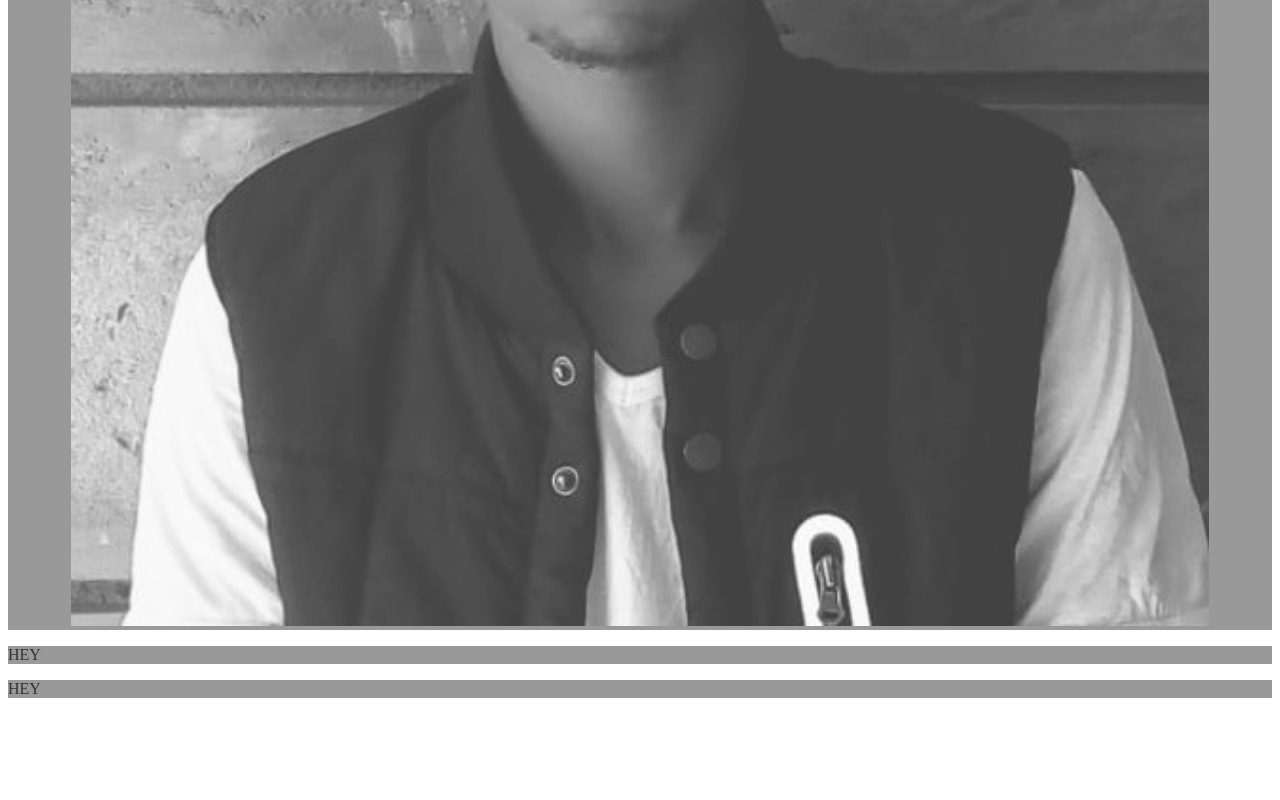
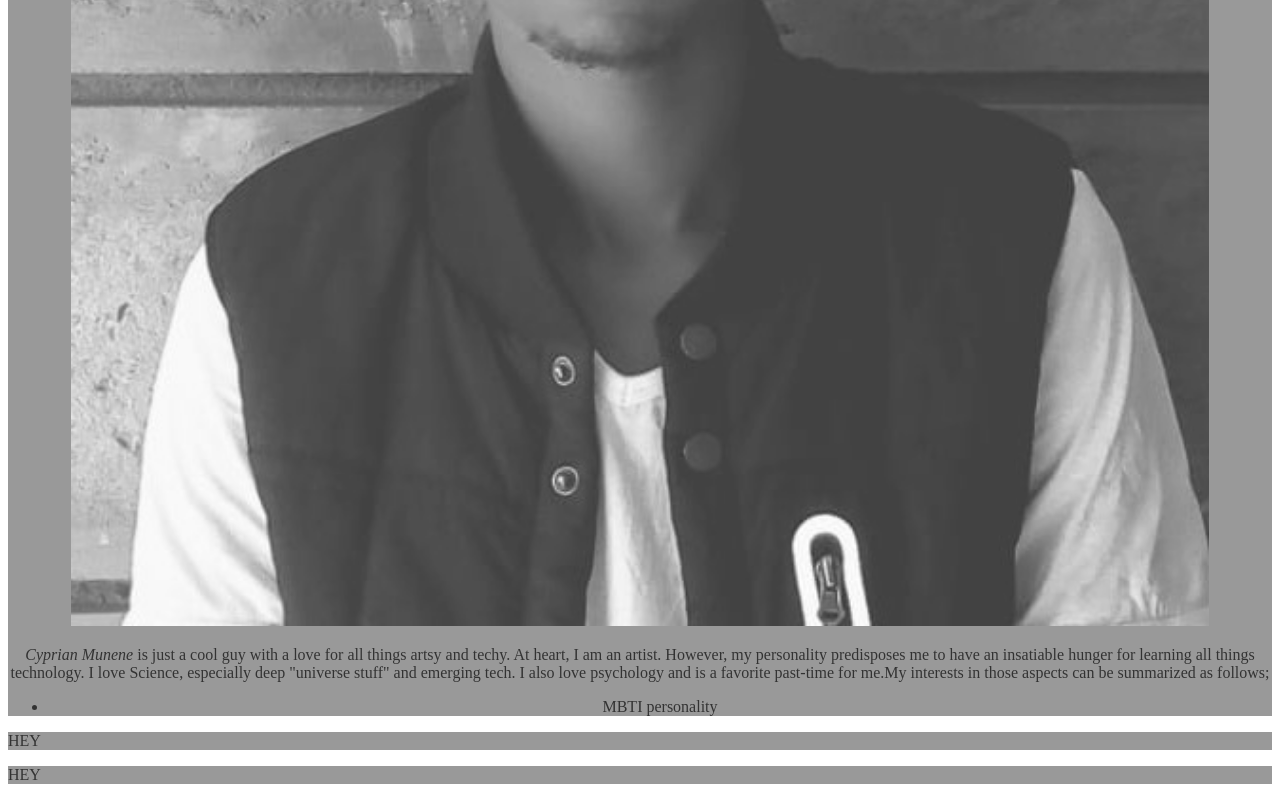
Before and after one commit to MercurialMune/Week1IP, a plain HTML site: page index.html in a window 1280 px wide. Shown: the part 733-1533 px from the top of the page. Before the commit the page ends 1447 px from the top, so only its background shows below. Drawn offline with Linux system fonts and the light colour scheme.

Commit message:
add a paragrapgh to the about me section of the index file

```diff
--- a/index.html
+++ b/index.html
@@ -20,6 +20,10 @@
       <h1>About Me</h1>
       <div class="loll">
         <img src="img/lool.jpg" alt="lool dude">
+        <p><em>Cyprian Munene</em> is just a cool guy with a love for all things artsy and techy. At heart, I am an artist. However, my personality predisposes me to have an insatiable hunger for learning all things technology. I love Science, especially deep "universe stuff" and emerging tech. I also love psychology and is a favorite past-time for me.My interests in those aspects can be summarized as follows;</p>
+        <ul>
+          <li>MBTI personality</li>
+        </ul>
       </div>
     </div>
     <div class="wrapper2">
```
